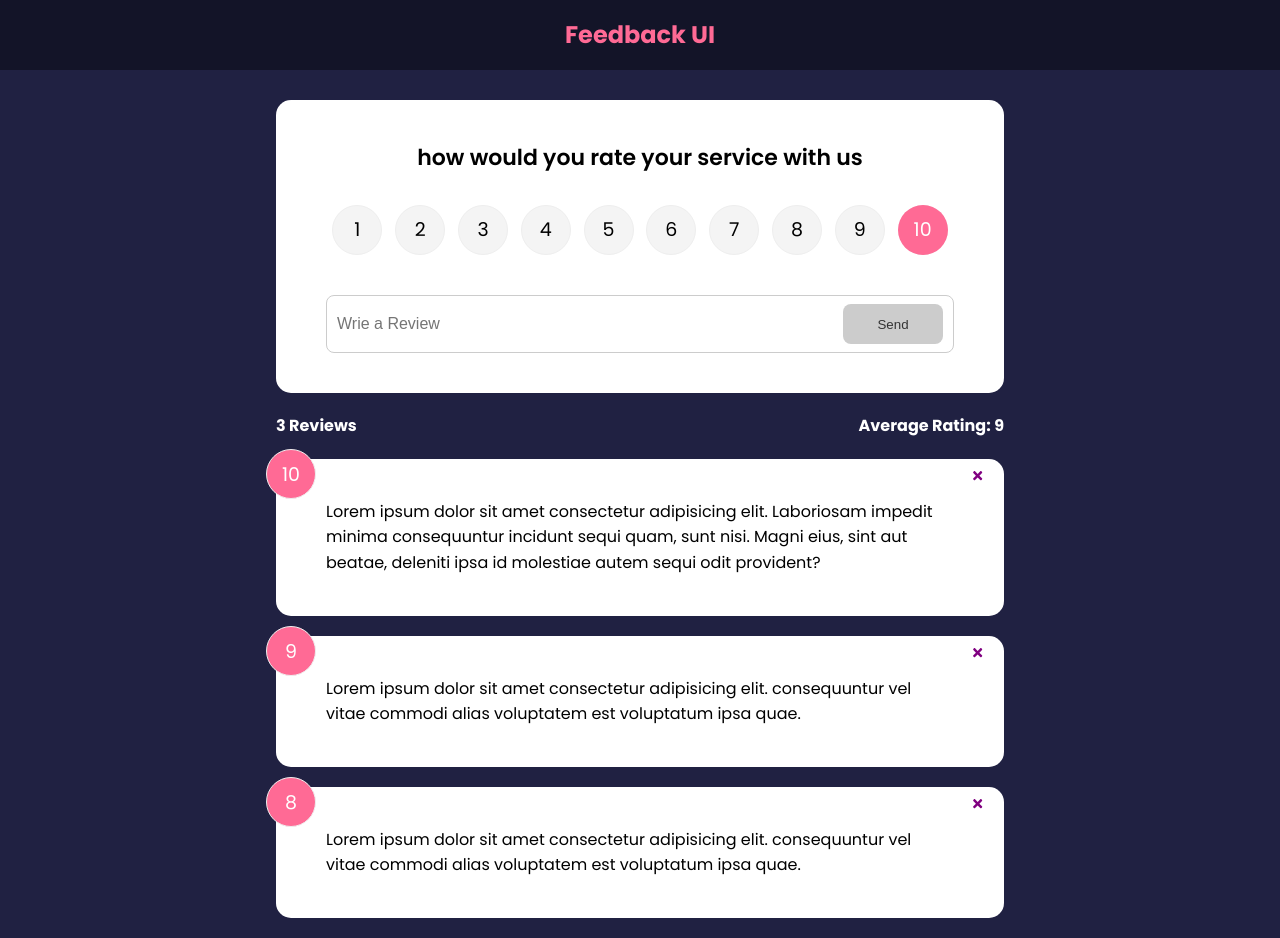
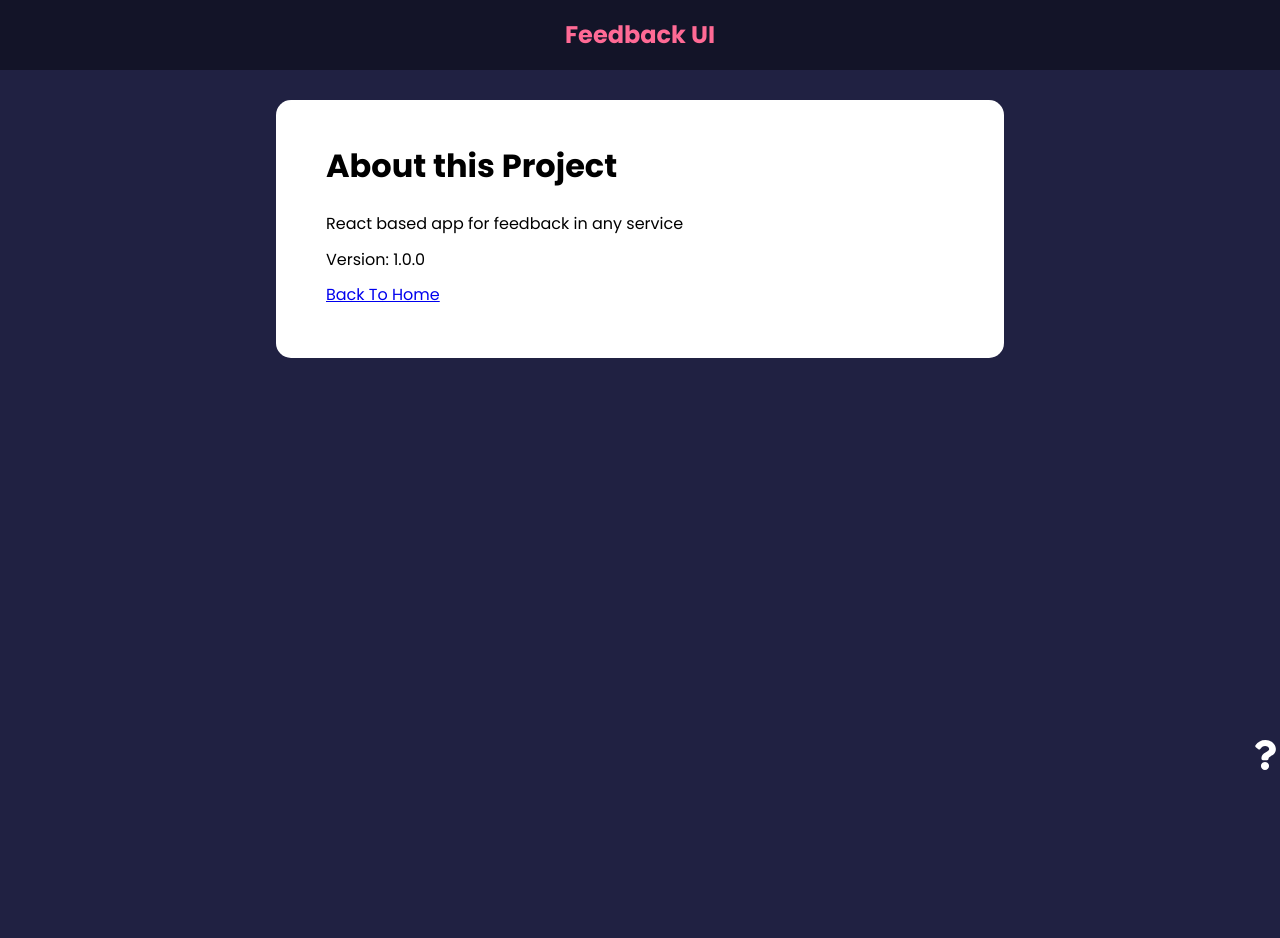
Before and after one commit to Gargi212Roy/Feedback-UI, a React (Create React App) app: page /about in a window 1280 px wide. After the commit the page ends 800 px from the top, so only its background shows below. Built offline with nearby package versions, Linux system fonts and the light colour scheme.

Commit message:
fourth commit

```diff
--- a/package.json
+++ b/package.json
@@ -10,6 +10,7 @@
     "react": "^18.2.0",
     "react-dom": "^18.2.0",
     "react-icons": "^4.7.1",
+    "react-router-dom": "^6.7.0",
     "react-scripts": "^2.1.3",
     "uuid": "^9.0.0",
     "web-vitals": "^2.1.4"
--- a/src/App.js
+++ b/src/App.js
@@ -1,6 +1,15 @@
 // import logo from './logo.svg';
 import { v4 as uuidv4 } from "uuid";
 // whenever we wanna generate a id we can use *uuidv4*
+import {
+  BrowserRouter as Router,
+  Route,
+  Routes,
+  NavLink,
+} from "react-router-dom";
+//browserrouter uses the html5 history api to keep our ui in sync with the URL
+//hashrouter uses hash portion of the url to keep it in sync
+import Card from "./components/shared/Card";
 import React, { useState } from "react";
 import "./App.css";
 import Header from "./components/Header";
@@ -9,6 +18,8 @@
 import feedbackData from "./data/feedbackData";
 import FeedBackStats from "./components/FeedBackStats";
 import FeedBackform from "./components/FeedBackform";
+import AboutPage from "./pages/AboutPage";
+import AboutIconLink from "./components/AboutIconLink";
 
 function App() {
   const [feedback, setFeedback] = useState(feedbackData);
@@ -28,12 +39,37 @@
   return (
     <>
       {/* <Header bgColor='red' textColor='blue' /> */}
+      <Router>
         <Header />
         <div className="container">
+          <Routes>
+            <Route
+              path="/"
+              element={
+                <>
                   <FeedBackform handleAdd={addFeedBack} />
                   <FeedBackStats feedback={feedback} />
-        <FeedbackList feedback={feedback} handleDelete={deleteFeedback} />
-        {/* <header className="App-header">
+                  <FeedbackList
+                    feedback={feedback}
+                    handleDelete={deleteFeedback}
+                  />
+                </>
+              }
+            ></Route>
+            <Route path="/about" element={<AboutPage />} />
+            {/* component is now set using element in router dom */}
+          </Routes>
+        </div>
+        <AboutIconLink />
+      </Router>
+    </>
+  );
+}
+
+export default App;
+
+{
+  /* <header className="App-header">
                       <img src={logo} className="App-logo" alt="logo" />
                       <p>
                         Edit <code>src/App.js</code> and save to reload.
@@ -46,11 +82,15 @@
                       >
                         Learn React
                       </a>
-                  </header> */}
-        {/* ternary operator, "no" can be replaced with *null* which can be removed by removing "?" with "&&" we can also put the content---> JSX in the conditional in a variable and use it
-        like : {loading && variablename}*/}
+                    </header> */
+}
+{
+  /* ternary operator, "no" can be replaced with *null* which can be removed by removing "?" with "&&" we can also put the content---> JSX in the conditional in a variable and use it
+          like : {loading && variablename}*/
+}
 
-        {/* {loading && (
+{
+  /* {loading && (
           <div className='comments'>
             <h3>Comments({comments.length})</h3>
             <ul>
@@ -58,10 +98,5 @@
                   <li key={index}>{comment.text}</li>
               ))}
             </ul>
-        </div>) } */}
-      </div>
-    </>
-  );
+          </div>) } */
 }
-
-export default App;
--- /dev/null
+++ b/src/components/AboutIconLink.jsx
@@ -0,0 +1,17 @@
+import React from "react";
+import { FaQuestion } from "react-icons/fa";
+
+import { Link } from "react-router-dom";
+
+function AboutIconLink() {
+  return (
+    <div className="about-link">
+      <Link to={{ pathname: "/about", search: "?sort=na+++", hash: "work" }}>
+        <FaQuestion size={30} />
+      </Link>
+      {/* a tag cannot be used because the link when given in the href falshes on the screen and reloads. to get it done immediately on the client side withour refreshing we use LINK  */}
+    </div>
+  );
+}
+
+export default AboutIconLink;
--- a/src/components/FeedbackList.jsx
+++ b/src/components/FeedbackList.jsx
@@ -1,5 +1,5 @@
 import { motion, AnimatePresence } from "framer-motion";
-import React, { useEffect } from "react";
+import React from "react";
 
 import FeedbackItem from "./FeedbackItem";
 import PropTypes from "prop-types";
--- a/src/components/Header.jsx
+++ b/src/components/Header.jsx
@@ -1,34 +1,33 @@
-import React from 'react'
-import PropTypes from 'prop-types'
+import React from "react";
+import PropTypes from "prop-types";
 //type impt to import prop types whether you want string/number/function. it is not a must
 
-
-function Header({text, bgColor,textColor}) {
+function Header({ text, bgColor, textColor }) {
   // now instead of text {props (the property that you are using)} can be used as long as you remember what prop it is. Now you can just type text instead of props.text in {}
-    const headerStyles={backgroundColor: bgColor, color: textColor}
+  const headerStyles = { backgroundColor: bgColor, color: textColor };
   return (
     // when using styling components double second brackets are to be used and property names where words are separated by '-' is changed to camelCase(that's just how css in jsx works)
     <header style={headerStyles}>
-        <div className="container">
+      <div className="nav-container">
         <h2>{text}</h2>
       </div>
     </header>
-  )
+  );
 }
 
 //incase no props are sent
 Header.defaultProps = {
-    text: 'Feedback UI',
-    bgColor: 'rgba(0,0,0,0.4)',
-    textColor: '#ff6a95',
-}
+  text: "Feedback UI",
+  bgColor: "rgba(0,0,0,0.4)",
+  textColor: "#ff6a95",
+};
 // specifying the type of prop and that it is a must
 Header.propTypes = {
   text: PropTypes.string.isRequired,
   bgColor: PropTypes.string,
   textColor: PropTypes.string,
-}
+};
 
-export default Header
+export default Header;
 
 // use _rfce to not import react
--- a/src/components/shared/Card.jsx
+++ b/src/components/shared/Card.jsx
@@ -1,29 +1,32 @@
-import React from 'react'
-import PropTypes  from 'prop-types'
+import React from "react";
+import PropTypes from "prop-types";
 
-function Card({children, reverse}) {
+function Card({ children, reverse }) {
   //   return (
   //     <div className={`card ${reverse && 'reverse'}`}>
   //      {children}
   //     </div>
   //   )
   return (
-    <div className="card" style={{
-        backgroundColor: reverse ? 'rgba(0,0,0,0.4)':'#fff',
-        color: reverse ? '#fff' : '#000'
-    }}>
+    <div
+      className="card"
+      style={{
+        backgroundColor: reverse ? "rgba(0,0,0,0.4)" : "#fff",
+        color: reverse ? "#fff" : "#000",
+      }}
+    >
       {children}
     </div>
-)
+  );
 }
 
 Card.defaultProps = {
   reverse: false,
-}
+};
 
 Card.propTypes = {
   children: PropTypes.node.isRequired,
   reverse: PropTypes.bool,
-}
-export default Card
+};
+export default Card;
 // there can be conditional class where the styling is in css or conditional styling where we introduce the style in the .jsx itself. when doing conditional styling reverse-->true is passed in feedbacklist func. and using ternary operator styling is set.
--- a/src/index.css
+++ b/src/index.css
@@ -1,17 +1,4 @@
-/* body {
-  margin: 0;
-  font-family: -apple-system, BlinkMacSystemFont, 'Segoe UI', 'Roboto', 'Oxygen',
-    'Ubuntu', 'Cantarell', 'Fira Sans', 'Droid Sans', 'Helvetica Neue',
-    sans-serif;
-  -webkit-font-smoothing: antialiased;
-  -moz-osx-font-smoothing: grayscale;
-}
-
-code {
-  font-family: source-code-pro, Menlo, Monaco, Consolas, 'Courier New',
-    monospace;
-} */
-@import url('https://fonts.googleapis.com/css2?family=Poppins:wght@400;600;700&display=swap');
+@import url("https://fonts.googleapis.com/css2?family=Poppins:wght@400;600;700&display=swap");
 
 * {
   box-sizing: border-box;
@@ -20,7 +7,7 @@
 }
 
 body {
-  font-family: 'Poppins', sans-serif;
+  font-family: "Poppins", sans-serif;
   background-color: #202142;
   color: #fff;
   line-height: 1.6;
@@ -31,6 +18,13 @@
 }
 
 .container {
+  min-height: 80vh;
+  max-width: 768px;
+  margin: auto;
+  padding: 0 20px;
+}
+
+.nav-container {
   max-width: 768px;
   margin: auto;
   padding: 0 20px;
@@ -104,11 +98,11 @@
   color: #fff;
 }
 
-[type='radio'] {
+[type="radio"] {
   opacity: 0;
 }
 
-[type='radio']:checked ~ label {
+[type="radio"]:checked ~ label {
   background: #ff6a95;
   color: #fff;
 }
@@ -198,15 +192,14 @@
   color: rebeccapurple;
 }
 
-/* FIX: Remove position: absolute to keep about icon at the bottom of the
- * document */
 .about-link {
+  position: sticky;
+  bottom: 10px;
+  right: 10px;
   display: flex;
   justify-content: flex-end;
 }
 
-/* FIX: Remove position: absolute to keep about icon at the bottom of the
- * document */
 .about-link a {
   color: #fff;
   cursor: pointer;
--- /dev/null
+++ b/src/pages/AboutPage.jsx
@@ -0,0 +1,20 @@
+import React from "react";
+import Card from "../components/shared/Card";
+import { Link } from "react-router-dom";
+
+function AboutPage() {
+  return (
+    <Card>
+      <div className="about">
+        <h1>About this Project</h1>
+        <p>React based app for feedback in any service</p>
+        <p>Version: 1.0.0</p>
+        <p>
+          <Link to="/">Back To Home</Link>
+        </p>
+      </div>
+    </Card>
+  );
+}
+
+export default AboutPage;
```
Also changed, not shown: 1 other file (tests, documents, lock files or other folders). Lines whose indentation alone changed are shown as unchanged.
